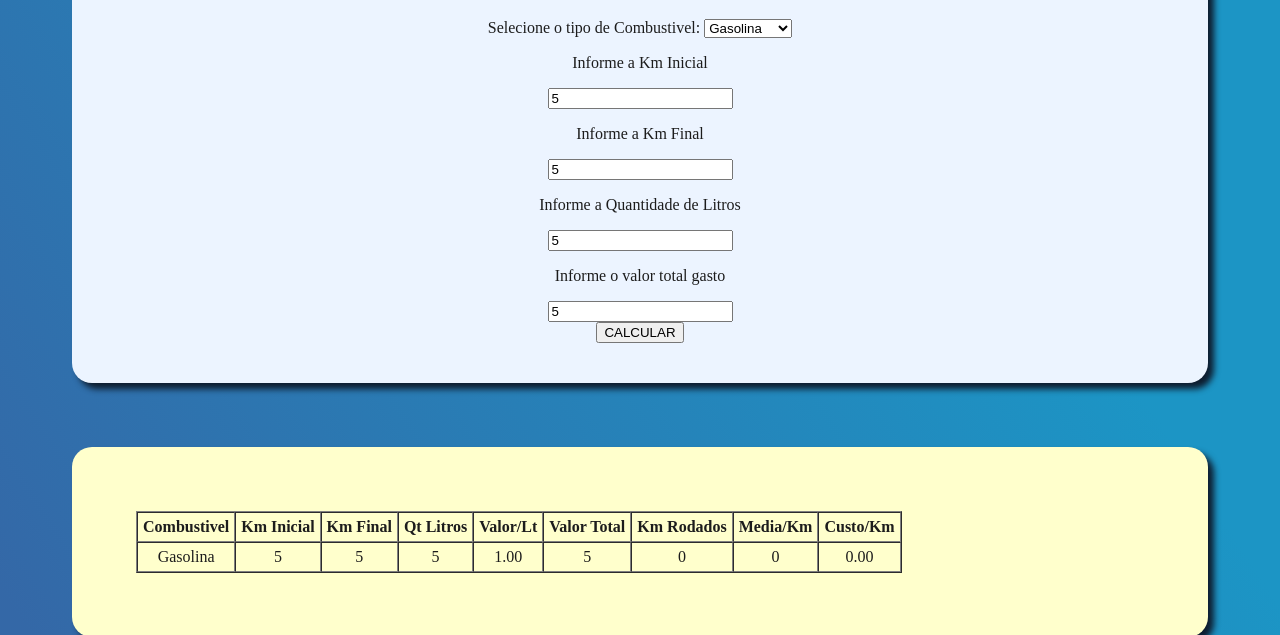
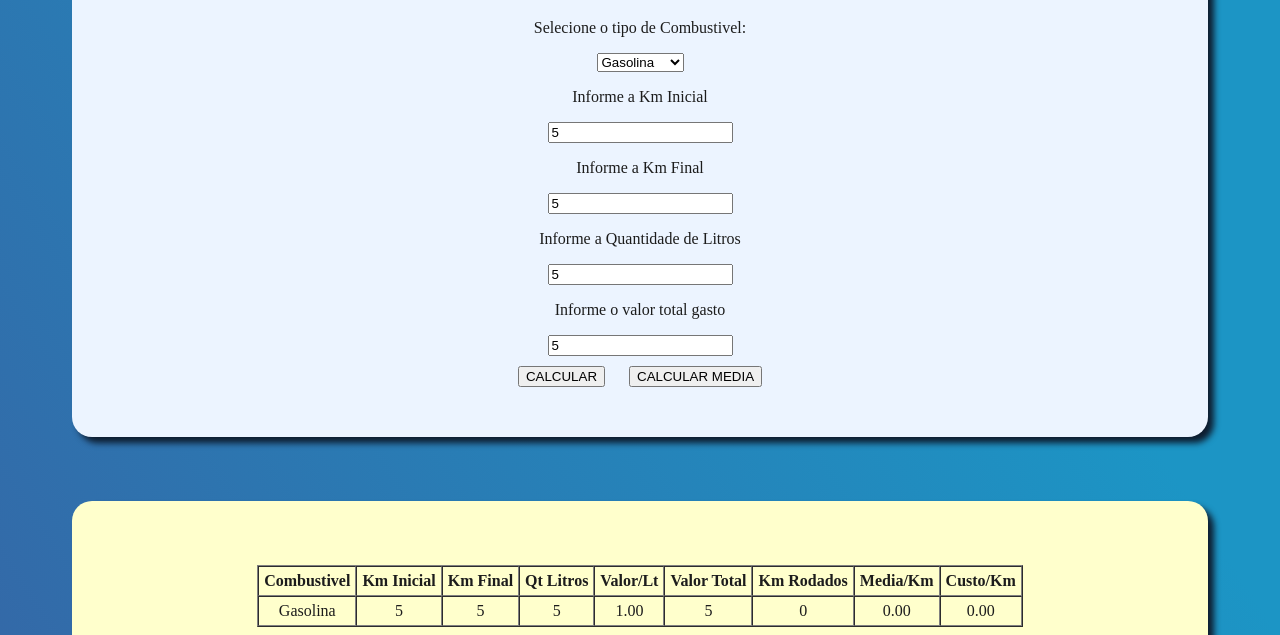
Before and after one commit to MarcosRossoni/Calculadora-media-combustivel, a plain HTML site: page index.html in a window 1280 px wide. Both pictures are taken after typing "5", "5", "5", "5" into the empty fields and a click on the button "CALCULAR". Shown: the part 165-800 px from the top of the page. Drawn offline with Linux system fonts and the light colour scheme.

Commit message:
foram alterados o tipo de geracao de tabela adicionando uma nova funcao para isso, exibicao de custo medio total p/ km, e alteracoes de estilizacao

```diff
--- a/app.js
+++ b/app.js
@@ -1,3 +1,23 @@
+const custoPorKm = [];
+console.log(custoPorKm)
+
+function criarTabela(...params) {
+    const table = document.createElement("table");
+    const tbody = document.createElement("tbody");
+
+    table.appendChild(tbody);
+
+    const trElement = document.createElement("tr");
+
+    params.forEach((item) => {
+        const tdElement = document.createElement("td");
+        tdElement.innerHTML = item;
+        trElement.appendChild(tdElement);
+        tbody.appendChild(trElement);
+        document.getElementById("tabela").appendChild(tbody);
+    });
+}
+
 function calcular() {
     let select = document.getElementById("combustiveis");
     let option = select.options[select.selectedIndex].text;
@@ -7,79 +27,29 @@ function calcular() {
     let kmInicial = parseInt(document.getElementById("kmInicial").value);
     let kmFinal = parseInt(document.getElementById("kmFinal").value);
     let kmRodados = kmFinal - kmInicial;
-    let mediaKm = kmRodados / quantLitros;
+    let mediaKm = (kmRodados / quantLitros).toFixed(2);
     let custoKm = (kmRodados / valorTotal).toFixed(2);
 
+    criarTabela(
+        option,
+        kmInicial,
+        kmFinal,
+        quantLitros,
+        valorUnit,
+        valorTotal,
+        kmRodados,
+        mediaKm,
+        custoKm
+    );
 
-    let table = document.createElement('table');
-    let tbody = document.createElement('tbody');
-
-    //table.appendChild(thead);
-    table.appendChild(tbody);
-
-    //let linha1 = document.createElement('tr');
-   // let cabecalho1 = document.createElement('th');
-    //cabecalho1.innerHTML = "Combustivel";
-    //let cabecalho2 = document.createElement('th');
-    //cabecalho2.innerHTML = "Km Inicial";
-    //let cabecalho3 = document.createElement('th');
-    //cabecalho3.innerHTML = "Km Final";
-    //let cabecalho4 = document.createElement('th');
-   // cabecalho4.innerHTML = "Qt LT";
-   //let cabecalho5 = document.createElement('th');
-    //cabecalho5.innerHTML = "Valor/Lt";
-    //let cabecalho6 = document.createElement('th');
-    //cabecalho6.innerHTML = "Valor Total";
-    //let cabecalho7 = document.createElement('th');
-    //cabecalho7.innerHTML = "Km Rodados";
-    //let cabecalho8 = document.createElement('th');
-    //cabecalho8.innerHTML = "Media/Km";
-    //let cabecalho9 = document.createElement('th');
-    //cabecalho9.innerHTML = "Custo/Km";
-
-    //linha1.appendChild(cabecalho1);
-    //linha1.appendChild(cabecalho2);
-    //linha1.appendChild(cabecalho3);
-    //linha1.appendChild(cabecalho4);
-    //linha1.appendChild(cabecalho5);
-    //linha1.appendChild(cabecalho6);
-    //linha1.appendChild(cabecalho7);
-    //linha1.appendChild(cabecalho8);
-    //linha1.appendChild(cabecalho9);
-    //thead.appendChild(linha1);
+    custoPorKm.push(Number(custoKm));
+}
 
 
-    let linha2 = document.createElement('tr');
-    let combustivel = document.createElement('td');
-    combustivel.innerHTML = option;
-    let inicialKm = document.createElement('td');
-    inicialKm.innerHTML = kmInicial;
-    let finalKm = document.createElement('td');
-    finalKm.innerHTML = kmFinal
-    let litrosQtd = document.createElement('td');
-    litrosQtd.innerHTML = quantLitros
-    let untValor = document.createElement('td');
-    untValor.innerHTML = valorUnit;
-    let totalValor = document.createElement('td');
-    totalValor.innerHTML = valorTotal;
-    let kmTotal = document.createElement('td');
-    kmTotal.innerHTML = kmRodados;
-    let kmMedia = document.createElement('td');
-    kmMedia.innerHTML = mediaKm;
-    let kmCusto = document.createElement('td');
-    kmCusto.innerHTML = custoKm;
+document.querySelector("#btnMedia").addEventListener("click", (ev) => {
+    const divMedia = document.querySelector("#mediaCustoPorKm");
+    const total = custoPorKm.reduce((atual, acumulado) => atual + acumulado, 0);
+    const resultado = total / custoPorKm.length;
 
-    linha2.appendChild(combustivel);
-    linha2.appendChild(inicialKm);
-    linha2.appendChild(finalKm);
-    linha2.appendChild(litrosQtd);
-    linha2.appendChild(untValor);
-    linha2.appendChild(totalValor);
-    linha2.appendChild(kmTotal);
-    linha2.appendChild(kmMedia);
-    linha2.appendChild(kmCusto);
-    tbody.appendChild(linha2);
-
-
-    document.getElementById('tabela').appendChild(tbody);
-}
+    return (divMedia.innerHTML = resultado).toFixed(2).replace(".", ",");
+  });
--- a/index.html
+++ b/index.html
@@ -13,12 +13,12 @@
             <h1 class="page-title">
                 CALCULADORA MEDIA COMBUSTIVEL
             </h1>
-            Selecione o tipo de Combustivel:
+            <p>Selecione o tipo de Combustivel: </p>
             <select id="combustiveis">
                 <option value="gasolina">Gasolina</option>
                 <option value="etanol">Etanol</option>
                 <option value="diesel">Diesel</option>
-                <option value="dieselS10">DIesel S10</option>
+                <option value="dieselS10">Diesel S10</option>
             </select>
             <p class="quilometragem">Informe a Km Inicial</p>
             <input type="number" id="kmInicial" placeholder="Digite aqui"/><br>
@@ -29,6 +29,7 @@
             <p class="valor">Informe o valor total gasto</p>
             <input type="number" id="valorTotal" placeholder="Digite aqui"/><br>
             <button type="submit" onclick="calcular()">CALCULAR</button>
+            <button type="submit" id="btnMedia">CALCULAR MEDIA</button>
         </div>
         <script src="app.js"></script>
 
@@ -46,6 +47,9 @@
                     <td>Custo/Km</td>
                 </tr>
             </table>
+
+            <div class="media">Custo medio por Km: </div>
+            <div class="media" id="mediaCustoPorKm"></div>
         </div>
 
     </body>
--- a/style.css
+++ b/style.css
@@ -26,6 +26,19 @@ body {
     text-align: center;
 }
 
+table {
+    margin: auto;
+}
+
 .cabecalho {
     font-weight: bold;
 }
+
+.media {
+    padding: 10px;
+    font-weight: bold;
+}
+
+button {
+    margin: 10px;
+}
```
